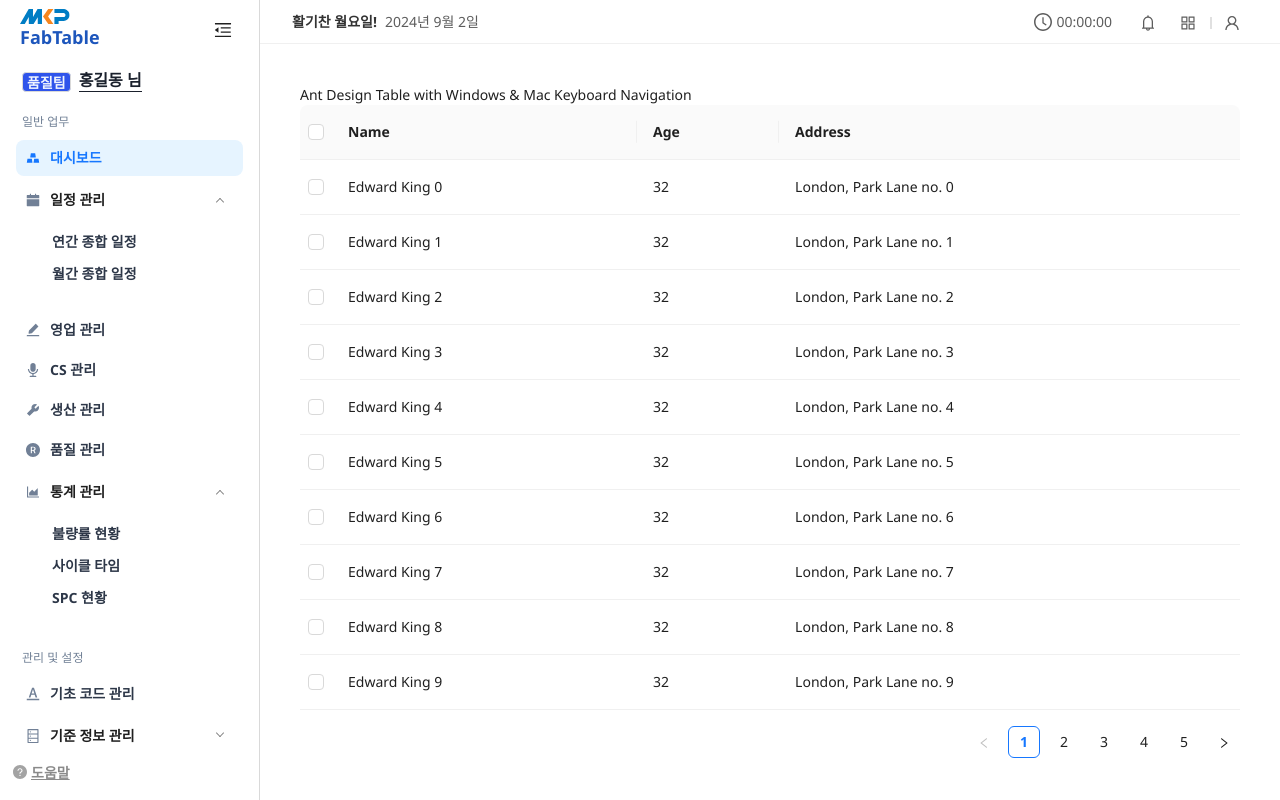
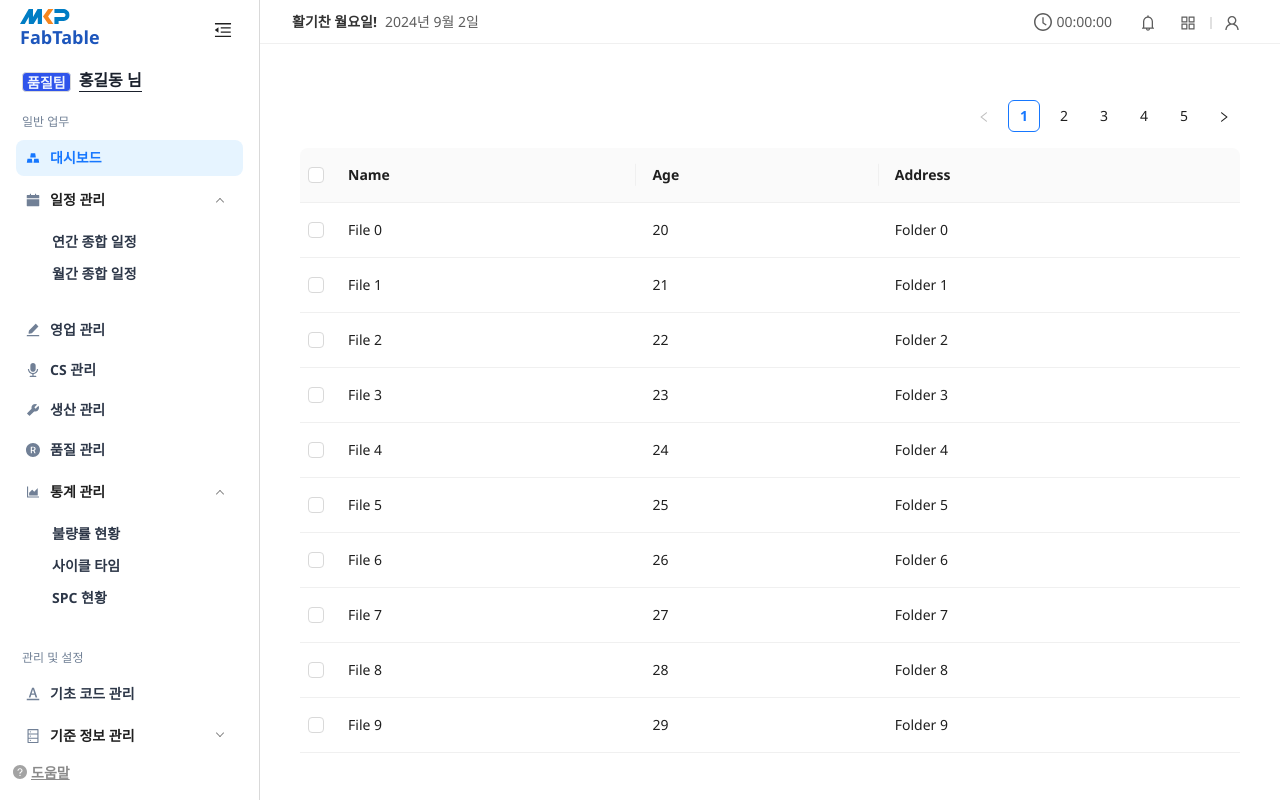
Before and after one commit to funnystyle/fabtable-next, a Next.js app: page /samples/antd/TableOnRowSelect in a window 1280 px wide. Built offline with nearby package versions, Linux system fonts and the light colour scheme; a web font is replaced by a local one.

Commit message:
AntD Table 행선택 구현

```diff
--- a/pages/samples/antd/TableOnRowSelect.js
+++ b/pages/samples/antd/TableOnRowSelect.js
@@ -7,50 +7,109 @@ const TableOnRowSelect = () => {
   const [selectedRowKeys, setSelectedRowKeys] = useState([]); // 선택된 행
   const [anchorRowKey, setAnchorRowKey] = useState(null); // 기준 행
   const [cursorRowKey, setCursorRowKey] = useState(null); // 현재 커서 위치
-  const [isDragging, setIsDragging] = useState(false); // 드래그 여부
-  const [ctrlDragging, setCtrlDragging] = useState(false); // Ctrl+드래그 여부
-  const [shiftDragging, setShiftDragging] = useState(false); // Shift+드래그 여부
+  const [isDragging, setIsDragging] = useState(false);
+  const [ctrlDragging, setCtrlDragging] = useState(false);
+  const [shiftDragging, setShiftDragging] = useState(false);
   const dragStartKeyRef = useRef(null);
+  const dragEndKeyRef = useRef(null);
   const initialSelectedKeysRef = useRef([]);
   const tableRef = useRef(null);
 
-  const data = Array.from({ length: 46 }, (_, i) => ({
-    key: i,
-    name: `Edward King ${i}`,
-    age: 32,
-    address: `London, Park Lane no. ${i}`
-  }));
+  // ✅ 페이지네이션 관련 상태
+  const [currentPage, setCurrentPage] = useState(1);
+  const pageSize = 10; // 기본 페이지당 10개 설정 (Ant Design default)
+
+  const data = React.useMemo(() =>
+    Array.from({ length: 46 }, (_, i) => ({
+      key: i,
+      name: `File ${i}`,
+      age: i + 20,
+      address: `Folder ${i}`
+    })), []);
 
   useEffect(() => {
     if (tableRef.current) {
       tableRef.current.focus();
     }
-  }, []);
 
-  // 📌 일반 클릭, Shift+클릭, Ctrl+클릭 처리
+    const handleKeyDown = (event) => {
+      if (!document.activeElement || document.activeElement !== tableRef.current) return;
+
+      let newSelectedKeys = [...selectedRowKeys];
+
+      // ✅ 현재 페이지에서 시작되는 index 계산
+      const pageStartIndex = (currentPage - 1) * pageSize;
+      const pageEndIndex = Math.min(pageStartIndex + pageSize - 1, data.length - 1);
+
+      let currentIndex = cursorRowKey !== null ? data.findIndex((item) => item.key === cursorRowKey) : -1;
+
+      if (event.key === "ArrowUp" || event.key === "ArrowDown") {
+          event.preventDefault();
+          const isUp = event.key === "ArrowUp";
+          let newIndex;
+
+          // ✅ 선택된 행이 없는 경우, 첫 번째 행 자동 선택
+          if (selectedRowKeys.length === 0) {
+              newIndex = pageStartIndex; // 현재 페이지 첫 번째 행
+          } else {
+              newIndex = isUp ? currentIndex - 1 : currentIndex + 1;
+          }
+
+          // ✅ 현재 페이지 범위를 벗어나지 않도록 제한
+          if (newIndex < pageStartIndex || newIndex > pageEndIndex) {
+              return; // 🔥 이동하지 않고 그대로 유지
+          }
+
+          let newKey = data[newIndex].key;
+
+          if (event.shiftKey) {
+              const start = Math.min(anchorRowKey, newKey);
+              const end = Math.max(anchorRowKey, newKey);
+              newSelectedKeys = data.filter((item) => item.key >= start && item.key <= end).map((item) => item.key);
+          } else {
+              newSelectedKeys = [newKey];
+              setAnchorRowKey(newKey);
+          }
+
+          setCursorRowKey(newKey);
+          setSelectedRowKeys(newSelectedKeys);
+      } else if (event.key === "Escape") {
+          event.preventDefault();
+          setSelectedRowKeys([]);
+          setAnchorRowKey(null);
+          setCursorRowKey(null);
+          setTimeout(() => {
+              setSelectedRowKeys([]);
+          }, 0);
+      } else if ((event.ctrlKey || event.metaKey) && event.key === "a") {
+          event.preventDefault();
+          newSelectedKeys = data.slice(pageStartIndex, pageEndIndex + 1).map((item) => item.key);
+          setSelectedRowKeys(newSelectedKeys);
+      }
+    };
+
+    document.addEventListener("keydown", handleKeyDown);
+    return () => document.removeEventListener("keydown", handleKeyDown);
+  }, [selectedRowKeys, anchorRowKey, cursorRowKey, data, currentPage]);
+
   const handleRowClick = (event, record) => {
     const { key } = record;
 
     if (event.shiftKey) {
-      // Shift + 클릭 : 기존 기준 행부터 클릭한 행까지 확장
       const start = Math.min(anchorRowKey, key);
       const end = Math.max(anchorRowKey, key);
       setSelectedRowKeys(data.filter((item) => item.key >= start && item.key <= end).map((item) => item.key));
     } else if (event.ctrlKey || event.metaKey) {
-      // Ctrl+클릭 : 기존 선택 유지하면서 선택/해제
       const isAlreadySelected = selectedRowKeys.includes(key);
       const newSelectedKeys = isAlreadySelected
         ? selectedRowKeys.filter((k) => k !== key)
         : [...selectedRowKeys, key];
 
       setSelectedRowKeys(newSelectedKeys);
-
-      // **선택이 추가될 때만 기준 행 변경**
       if (!isAlreadySelected) {
         setAnchorRowKey(key);
       }
     } else {
-      // 일반 클릭: 기존 선택 해제 후 클릭한 행 선택
       setSelectedRowKeys([key]);
       setAnchorRowKey(key);
     }
@@ -58,71 +117,54 @@ const TableOnRowSelect = () => {
     setCursorRowKey(key);
   };
 
-  // 📌 드래그 시작
   const handleMouseDown = (event, record) => {
     event.preventDefault();
     setIsDragging(true);
     dragStartKeyRef.current = record.key;
-    initialSelectedKeysRef.current = selectedRowKeys;
+    initialSelectedKeysRef.current = [...selectedRowKeys];
 
     if (event.shiftKey) {
       setShiftDragging(true);
     } else if (event.ctrlKey || event.metaKey) {
       setCtrlDragging(true);
-      setAnchorRowKey(record.key); // Ctrl-드래그 시 기준 행 변경
+      setAnchorRowKey(record.key);
     } else {
-      setAnchorRowKey(record.key); // 일반 드래그 시 기준 행 변경
+      setAnchorRowKey(record.key);
     }
   };
 
-  // 📌 드래그 중
   const handleMouseEnter = (event, record) => {
     if (!isDragging || dragStartKeyRef.current === null) return;
 
-    let newSelectedKeys = [];
-
-    const start = Math.min(dragStartKeyRef.current, record.key);
-    const end = Math.max(dragStartKeyRef.current, record.key);
+    let newSelectedKeys = [...selectedRowKeys];
+    const start = Math.min(anchorRowKey, record.key);
+    const end = Math.max(anchorRowKey, record.key);
 
     if (shiftDragging) {
-      // Shift-드래그: 기존 기준 행부터 드래그 종료 지점까지 선택
-      newSelectedKeys = data
-        .filter((item) => item.key >= anchorRowKey && item.key <= record.key)
-        .map((item) => item.key);
-    } else if (ctrlDragging) {
-      // Ctrl-드래그: 기존 선택 유지 + 드래그한 영역 선택/해제 (Toggle)
-      newSelectedKeys = [...initialSelectedKeysRef.current];
-
-      data.forEach((item) => {
-        if (item.key >= start && item.key <= end) {
-          if (initialSelectedKeysRef.current.includes(item.key)) {
-            newSelectedKeys = newSelectedKeys.filter((k) => k !== item.key); // 해제
-          } else {
-            newSelectedKeys.push(item.key); // 추가
-          }
-        }
-      });
+        newSelectedKeys = data.filter((item) => item.key >= Math.min(anchorRowKey, record.key) && item.key <= Math.max(anchorRowKey, record.key)).map((item) => item.key);
     } else {
-      // 일반 드래그: 기존 선택 해제 후 드래그한 영역만 선택
-      newSelectedKeys = data
-        .filter((item) => item.key >= start && item.key <= end)
-        .map((item) => item.key);
+        newSelectedKeys = data.filter((item) => item.key >= start && item.key <= end).map((item) => item.key);
     }
 
-    setSelectedRowKeys(newSelectedKeys);
+    setSelectedRowKeys([...newSelectedKeys]);
+    dragEndKeyRef.current = record.key;
   };
 
-  // 📌 드래그 종료
   const handleMouseUp = () => {
     setIsDragging(false);
     setCtrlDragging(false);
     setShiftDragging(false);
     dragStartKeyRef.current = null;
+
+    setSelectedRowKeys([...selectedRowKeys]);
+
+    if (dragEndKeyRef.current !== null) {
+        setCursorRowKey(dragEndKeyRef.current);
+    }
   };
 
   return (
     <div ref={tableRef} tabIndex={0} style={{ userSelect: "none", outline: "none" }} onMouseUp={handleMouseUp}>
-      <h1>Ant Design Table with Windows & Mac Keyboard Navigation</h1>
       <Table
         rowSelection={{ selectedRowKeys, type: "checkbox", fixed: true }}
         columns={[
@@ -132,10 +174,22 @@ const TableOnRowSelect = () => {
         ]}
         rowKey={(record) => record.key}
         dataSource={data}
+        pagination={{
+          position: ["topRight"],
+          pageSize,
+          current: currentPage,
+          onChange: (page) => {
+            setCurrentPage(page);
+            // ✅ 페이지 이동 시, 선택된 행 초기화
+            setSelectedRowKeys([]);
+            setCursorRowKey(null);
+            setAnchorRowKey(null);
+          }
+        }}
         onRow={(record) => ({
           onClick: (event) => handleRowClick(event, record),
           onMouseDown: (event) => handleMouseDown(event, record),
-          onMouseEnter: (event) => handleMouseEnter(event, record)
+          onMouseEnter: (event) => handleMouseEnter(event, record),
         })}
       />
     </div>
```
